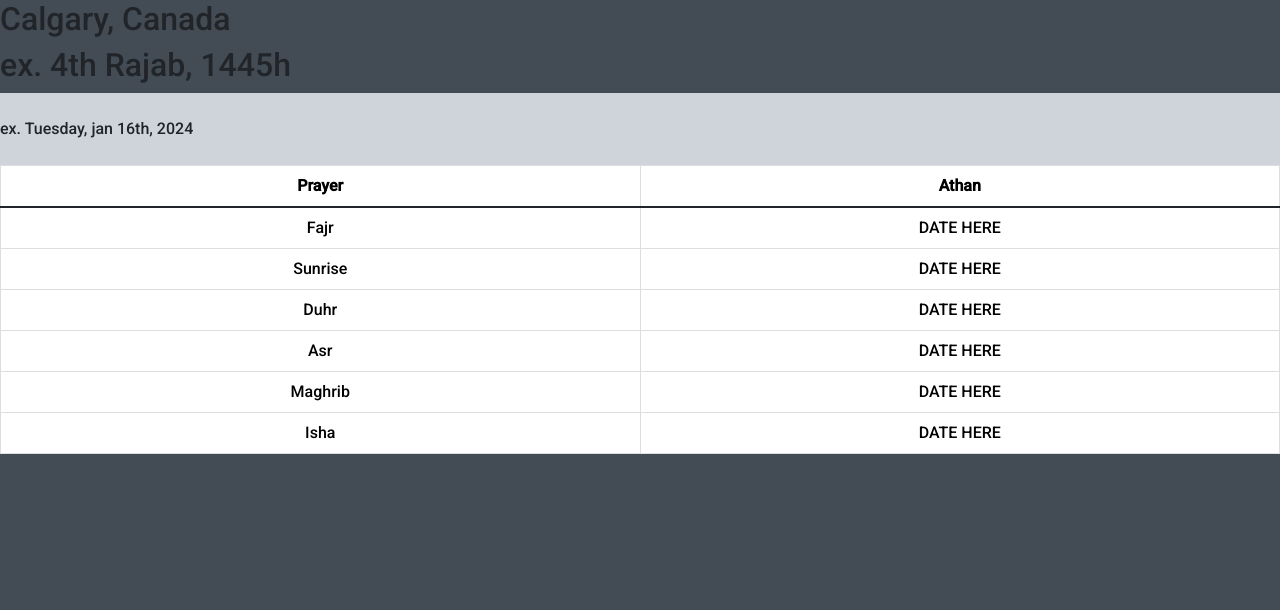
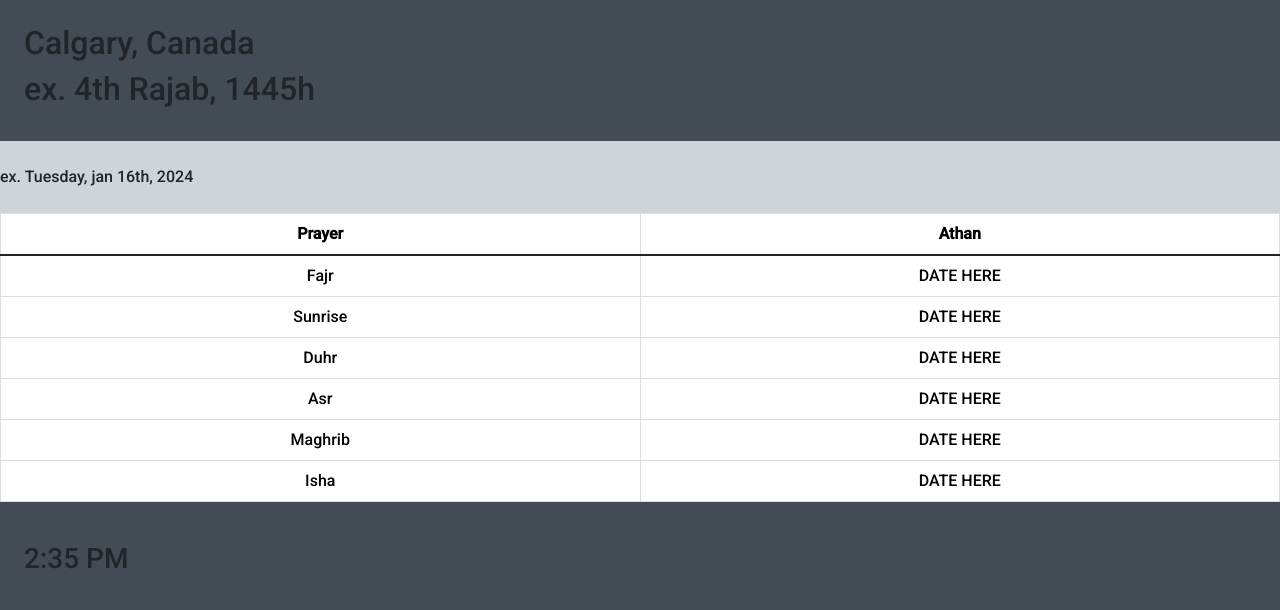
Before and after one commit to Sajjadalgburi/Iqamah-Time, a plain HTML site: page main.html in a window 1280 px wide. Drawn offline with nearby package versions, Linux system fonts and the light colour scheme; no server answers.

Commit message:
added current time to display later

```diff
--- a/main.html
+++ b/main.html
@@ -14,7 +14,7 @@
   </head>
   <body>
     <main>
-      <div class="user-Location">
+      <div class="user-Location p-4">
         <h2>Calgary, Canada</h2>
         <h2 class="Hijra-Date">ex. 4th Rajab, 1445h</h2>
       </div>
@@ -58,6 +58,10 @@
           </tr>
         </tbody>
       </table>
+
+      <div class="current-time p-4">
+        <h3>2:35 PM</h3>
+      </div>
     </main>
 
     <script
```
